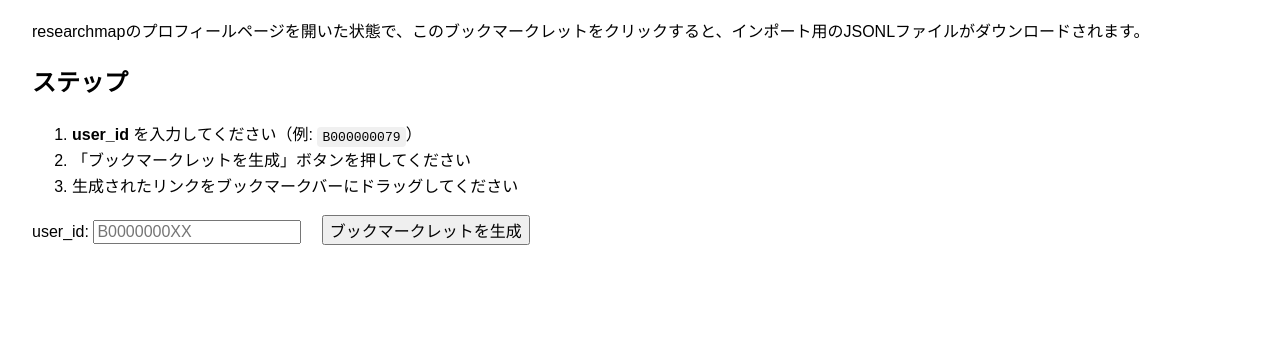
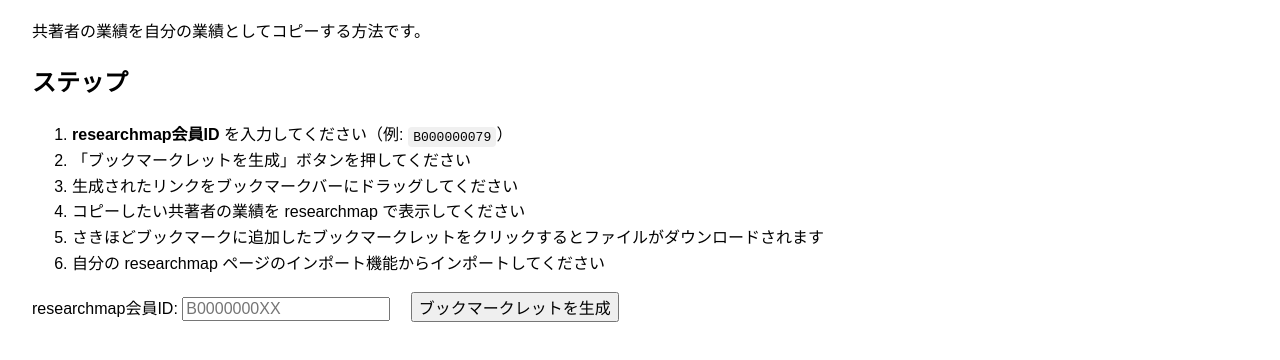
Before and after one commit to cm3/rmtools, a plain HTML site: page index.html in a window 1280 px wide. Shown: the part 86-446 px from the top of the page. Drawn offline with Linux system fonts and the light colour scheme.

Commit message:
update instruction

```diff
--- a/index.html
+++ b/index.html
@@ -38,17 +38,20 @@
 <body>
   <h1>researchmap → JSONL 変換ブックマークレット</h1>
   <p>
-    researchmapのプロフィールページを開いた状態で、このブックマークレットをクリックすると、インポート用のJSONLファイルがダウンロードされます。
+    共著者の業績を自分の業績としてコピーする方法です。
   </p>
 
   <h2>ステップ</h2>
   <ol>
-    <li><strong>user_id</strong> を入力してください（例: <code>B000000079</code>）</li>
+    <li><strong>researchmap会員ID</strong> を入力してください（例: <code>B000000079</code>）</li>
     <li>「ブックマークレットを生成」ボタンを押してください</li>
     <li>生成されたリンクをブックマークバーにドラッグしてください</li>
+    <li>コピーしたい共著者の業績を researchmap で表示してください</li>
+    <li>さきほどブックマークに追加したブックマークレットをクリックするとファイルがダウンロードされます</li>
+    <li>自分の researchmap ページのインポート機能からインポートしてください</li>
   </ol>
 
-  <label for="userId">user_id:</label>
+  <label for="userId">researchmap会員ID:</label>
   <input type="text" id="userId" placeholder="B0000000XX">
   <button onclick="generateBookmarklet()">ブックマークレットを生成</button>
 
@@ -58,7 +61,7 @@
     function generateBookmarklet() {
       const userId = document.getElementById('userId').value.trim();
       if (!userId) {
-        alert('user_id を入力してください。');
+        alert('researchmap会員ID を入力してください。');
         return;
       }
 
```
